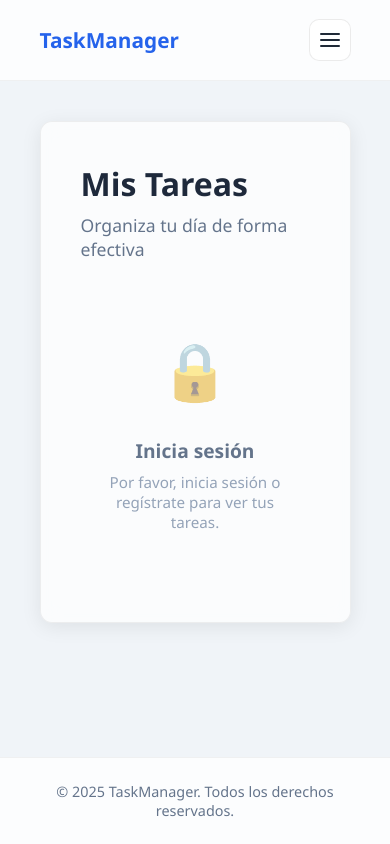
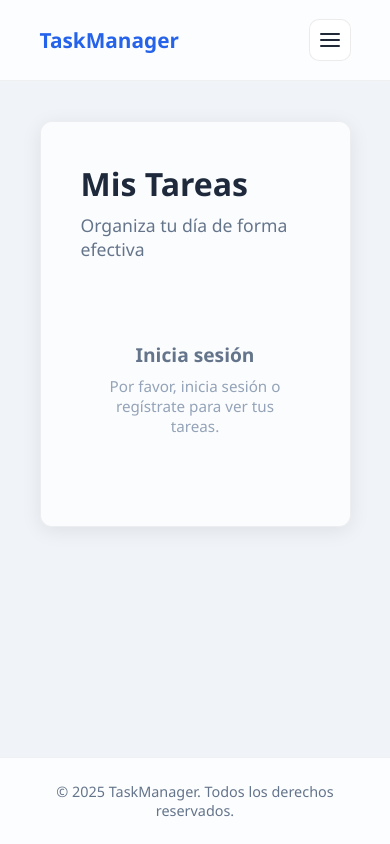
Before and after one commit to AaronZumarraga/tareas, a Vue app: page /tareas in a window 390 px wide. Built offline with nearby package versions, Linux system fonts and the light colour scheme; the HTML template or start-up script is replaced by a standard one.

Commit message:
feat: remove icon prop from EmptyState component for cleaner UI

```diff
--- a/src/components/EmptyState.vue
+++ b/src/components/EmptyState.vue
@@ -1,6 +1,5 @@
 <script setup lang="ts">
 const props = defineProps<{
-  icon?: string
   title: string
   subtitle?: string
 }>()
@@ -8,7 +7,6 @@ const props = defineProps<{
 
 <template>
   <div class="empty-state">
-    <div v-if="icon" class="empty-icon">{{ icon }}</div>
     <p class="empty-title">{{ title }}</p>
     <p v-if="subtitle" class="empty-subtitle">{{ subtitle }}</p>
     <slot />
@@ -21,12 +19,6 @@ const props = defineProps<{
   padding: 70px 20px;
   animation: fadeIn 0.5s ease;
 }
-.empty-icon {
-  font-size: 4.5rem;
-  margin-bottom: 20px;
-  opacity: 0.5;
-  animation: bounce 2s infinite;
-}
 .empty-title {
   color: #64748b;
   font-size: 1.2rem;
@@ -38,9 +30,7 @@ const props = defineProps<{
   font-size: 0.95rem;
 }
 @keyframes fadeIn { from { opacity: 0; } to { opacity: 1; } }
-@keyframes bounce { 0%,100% { transform: translateY(0);} 50% { transform: translateY(-10px);} }
 @media (max-width: 768px) {
   .empty-state { padding: 50px 20px; }
-  .empty-icon { font-size: 3.5rem; }
 }
 </style>
--- a/src/views/Tareas.vue
+++ b/src/views/Tareas.vue
@@ -85,16 +85,15 @@ const stats = computed(() => ({
           />
         </TransitionGroup>
 
-        <EmptyState v-if="tasks.length === 0" icon="📝" title="No hay tareas aún" subtitle="Agrega tu primera tarea para comenzar" />
+        <EmptyState v-if="tasks.length === 0" title="No hay tareas aún" subtitle="Agrega tu primera tarea para comenzar" />
         <EmptyState
           v-else-if="filteredTasks.length === 0"
-          :icon="filter === 'active' ? '🎯' : '✅'"
           :title="`No hay tareas ${filter === 'active' ? 'activas' : 'completadas'}`"
         />
       </div>
     </template>
 
-    <EmptyState v-else icon="🔒" title="Inicia sesión" subtitle="Por favor, inicia sesión o regístrate para ver tus tareas." />
+    <EmptyState v-else title="Inicia sesión" subtitle="Por favor, inicia sesión o regístrate para ver tus tareas." />
   </PageSection>
 </template>
 
```
